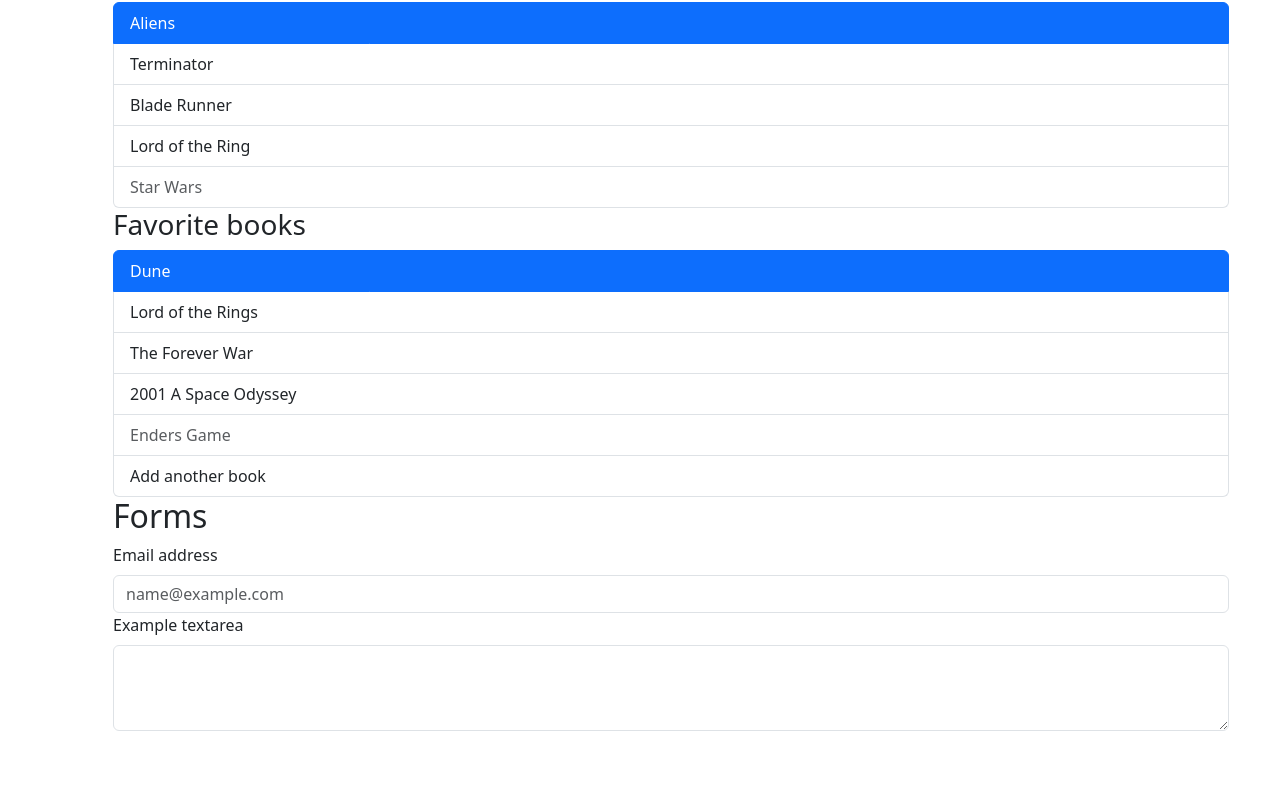
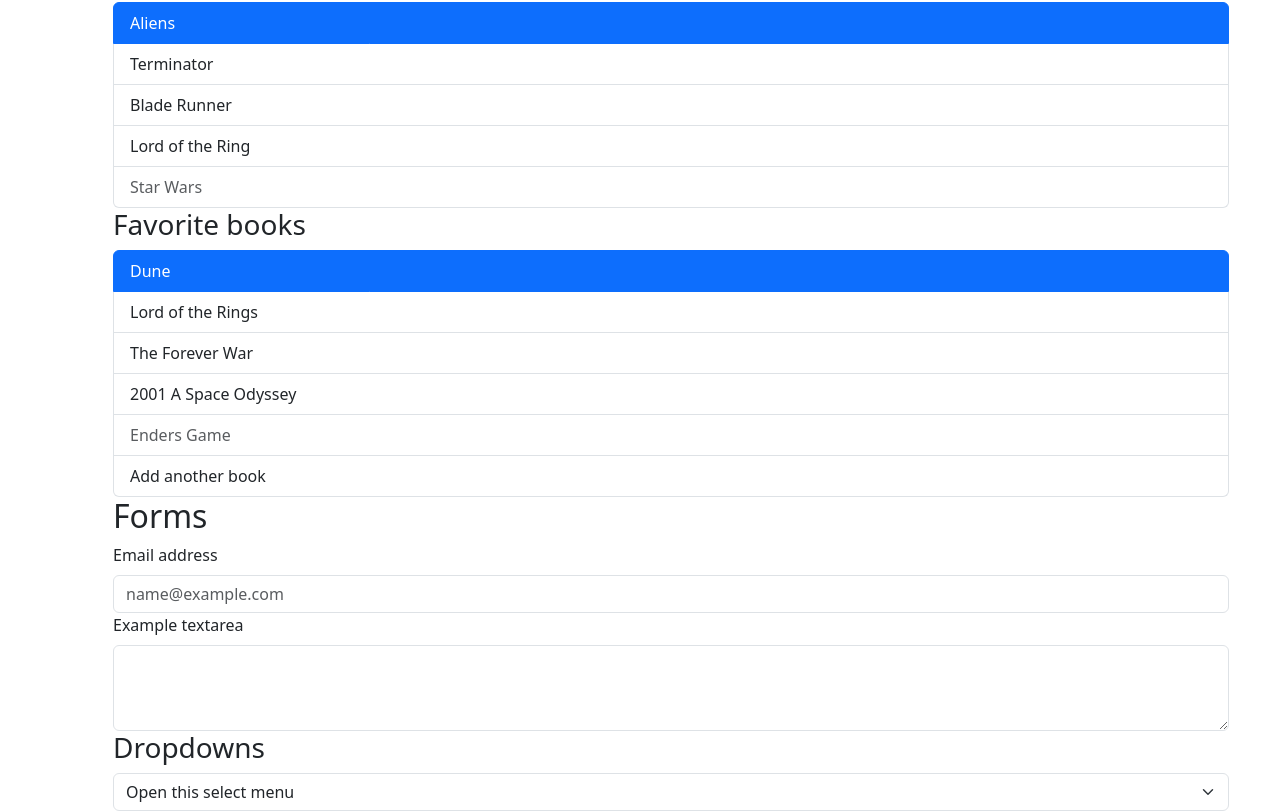
Before and after one commit to kushalkrishnappa/kambaz, a Next.js app: page /Labs/Lab2 in a window 1280 px wide. Shown: the part 5958-6770 px from the top of the page. Before the commit the page ends 6690 px from the top, so only its background shows below. Built offline with nearby package versions, Linux system fonts and the light colour scheme.

Commit message:
- Styling Dropdowns with React Bootstrap

```diff
--- a/app/Labs/Lab2/BootstrapForms.tsx
+++ b/app/Labs/Lab2/BootstrapForms.tsx
@@ -1,7 +1,8 @@
-import { FormControl, FormLabel } from "react-bootstrap";
+import { FormControl, FormLabel, FormSelect } from "react-bootstrap";
 
 export default function BootstrapForms() {
   return (
+    <div>
       <div id="wd-css-styling-forms">
         <h2>Forms</h2>
         <FormLabel>Email address</FormLabel>
@@ -9,5 +10,17 @@
         <FormLabel>Example textarea</FormLabel>
         <FormControl as="textarea" rows={3} />
       </div>
+      <div id="wd-css-styling-dropdowns">
+        <h3>Dropdowns</h3>
+        <FormSelect>
+          <option value="0" defaultChecked>
+            Open this select menu
+          </option>
+          <option value="1">One</option>
+          <option value="2">Two</option>
+          <option value="3">Three</option>
+        </FormSelect>
+      </div>
+    </div>
   );
 }
```
Lines whose indentation alone changed are shown as unchanged.
